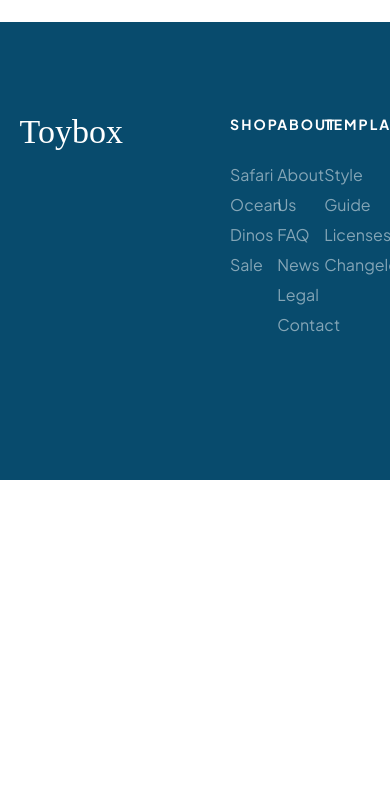
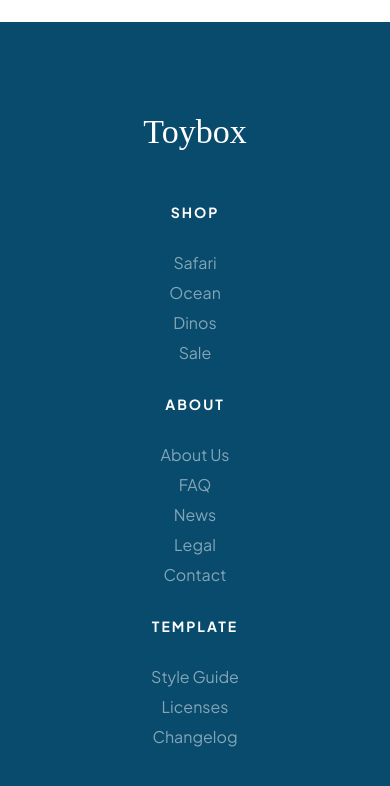
Before and after one commit to jhe04/ecommerce-store, a plain HTML site: page index.html in a window 390 px wide. Shown: the part 3126-3912 px from the top of the page. Before the commit the page ends 3606 px from the top, so only its background shows below. Drawn offline with Linux system fonts and the light colour scheme; files whose address does not match are found by name; a web font is replaced by a local one.

Commit message:
added media queries

```diff
--- a/index.html
+++ b/index.html
@@ -85,7 +85,7 @@
 
     <!--------------- MAIN SECTION ------------------->
 
-    <main>
+    <main id="mainContent">
       <!-- First Section -->
       <section class="categories" id="categories">
         <div class="wrapper">
--- /dev/null
+++ b/styles/sass/partials/_mediaQueries.scss
@@ -0,0 +1,49 @@
+@media (max-width: 1000px) {
+  footer {
+    .footerFlexContainer {
+      flex-direction: column;
+      align-items: center;
+      margin-bottom: 100px;
+      .logo {
+        margin: 0 0 30px 0;
+      }
+    }
+    .footerNav {
+      width: 80%;
+      nav {
+        ul {
+          width: auto;
+        }
+      }
+    }
+  }
+}
+
+@media (max-width: 500px) {
+  .slideOutNav {
+    width: 100%;
+    .mainMenu {
+      a {
+        font-weight: bold;
+        font-size: 1.2rem;
+      }
+    }
+  }
+
+  footer {
+    .footerFlexContainer {
+      margin-bottom: 60px;
+    }
+    .footerNav {
+      nav {
+        flex-direction: column;
+        align-items: center;
+        text-align: center;
+        ul {
+          margin-bottom: 24px;
+          width: 100%;
+        }
+      }
+    }
+  }
+}
--- a/styles/sass/styles.scss
+++ b/styles/sass/styles.scss
@@ -6,6 +6,7 @@
 @import "./partials/footer";
 @import "./partials/header";
 @import "./partials/sections";
+@import "./partials/mediaQueries";
 
 // COLOURS:
 // primary text (blue): #084b6d;
```
Also changed, not shown: styles/styles.css.
